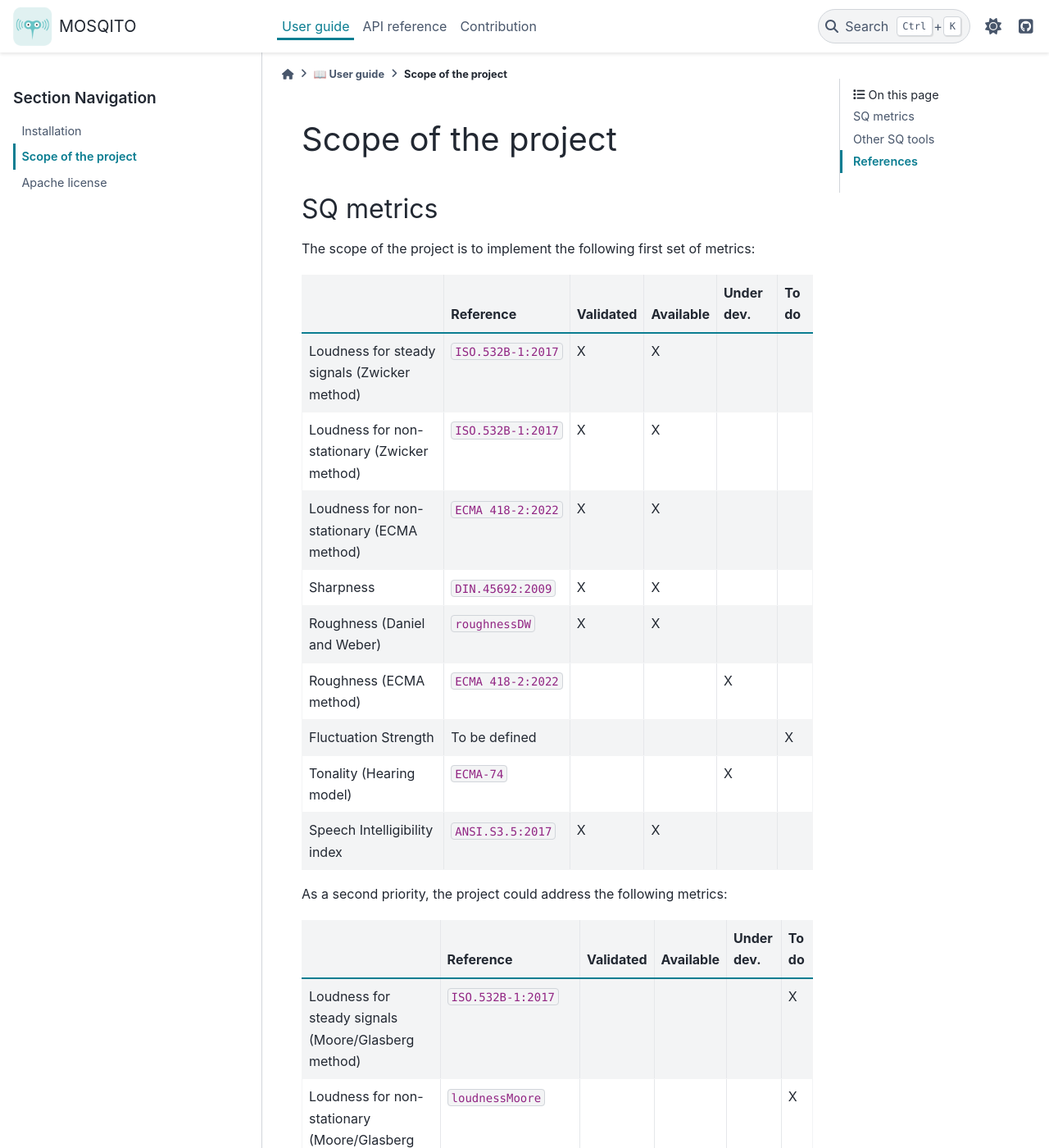
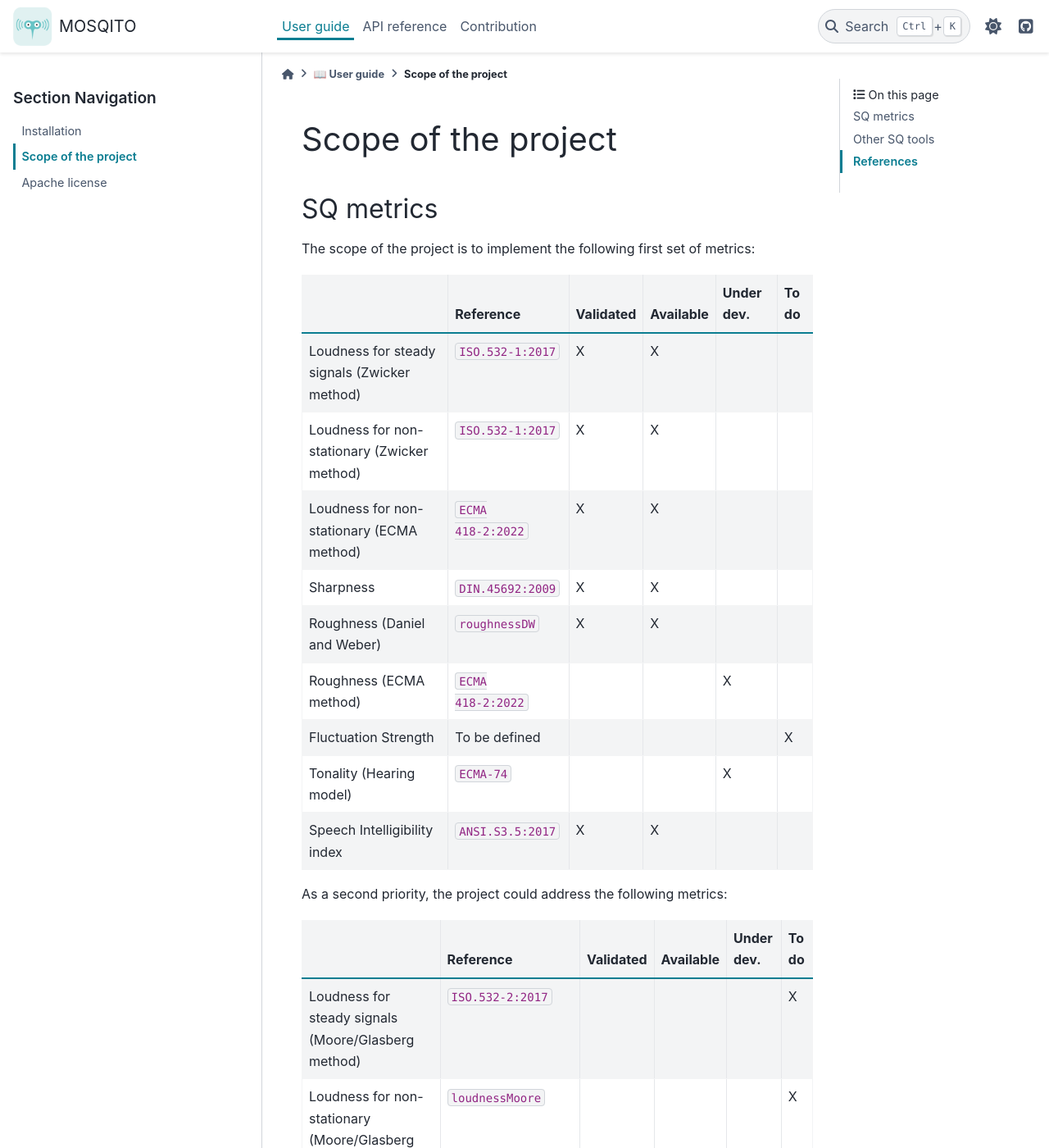
Before and after one commit to Eomys/MoSQITo, a Sphinx documentation site: the page built from docs/source/user_guide/scope.rst, in a window 1280 px wide and 1400 px high. Shown: the whole window at 82% size. Built offline with Sphinx 7.4.7 and the PyData theme 0.15.4, drawn with Linux system fonts in a browser that asks for light colours; pages that are not in the unit, such as notebooks, are missing from menus; cross-references to code outside the pages are shown as plain code.

Commit message:
[doc] ISO 532 distinction between part 1 and 2

```diff
--- a/docs/ref.bib
+++ b/docs/ref.bib
@@ -90,10 +90,20 @@
 @book{ISO.532-1:2017,
     author      = {ISO.532-1:2017},
     year        = {2017},
-    title       = {Methods for calculating loudness},
+    title       = {Methods for calculating loudness, part 1 Zwicker Method},
     publisher   = {International Organization for Standardization},
     url         = {https://www.iso.org/standard/63077.html},
 }
+
+@book{ISO.532-2:2017,
+    author      = {ISO.532-2:2017},
+    year        = {2017},
+    title       = {Methods for calculating loudness, part 2 Moore-Glasberg method},
+    publisher   = {International Organization for Standardization},
+    url         = {https://www.iso.org/standard/63077.html},
+}
+
+
 
 @book{ISO.532:1975,
     author      = {ISO.532:1975},
--- a/docs/source/user_guide/scope.rst
+++ b/docs/source/user_guide/scope.rst
@@ -18,13 +18,13 @@ The scope of the project is to implement the following first set of metrics:
      - Under dev.
      - To do
    * - Loudness for steady signals (Zwicker method)
-     - :footcite:t:`ISO.532B-1:2017`
+     - :footcite:t:`ISO.532-1:2017`
      - X
      - X
      -
      -
    * - Loudness for non-stationary (Zwicker method)
-     - :footcite:t:`ISO.532B-1:2017`
+     - :footcite:t:`ISO.532-1:2017`
      - X
      - X
      -
@@ -85,7 +85,7 @@ As a second priority, the project could address the following metrics:
      - Under dev.
      - To do
    * - Loudness for steady signals (Moore/Glasberg method)
-     - :footcite:t:`ISO.532B-1:2017`
+     - :footcite:t:`ISO.532-2:2017`
      -
      -
      -
```
